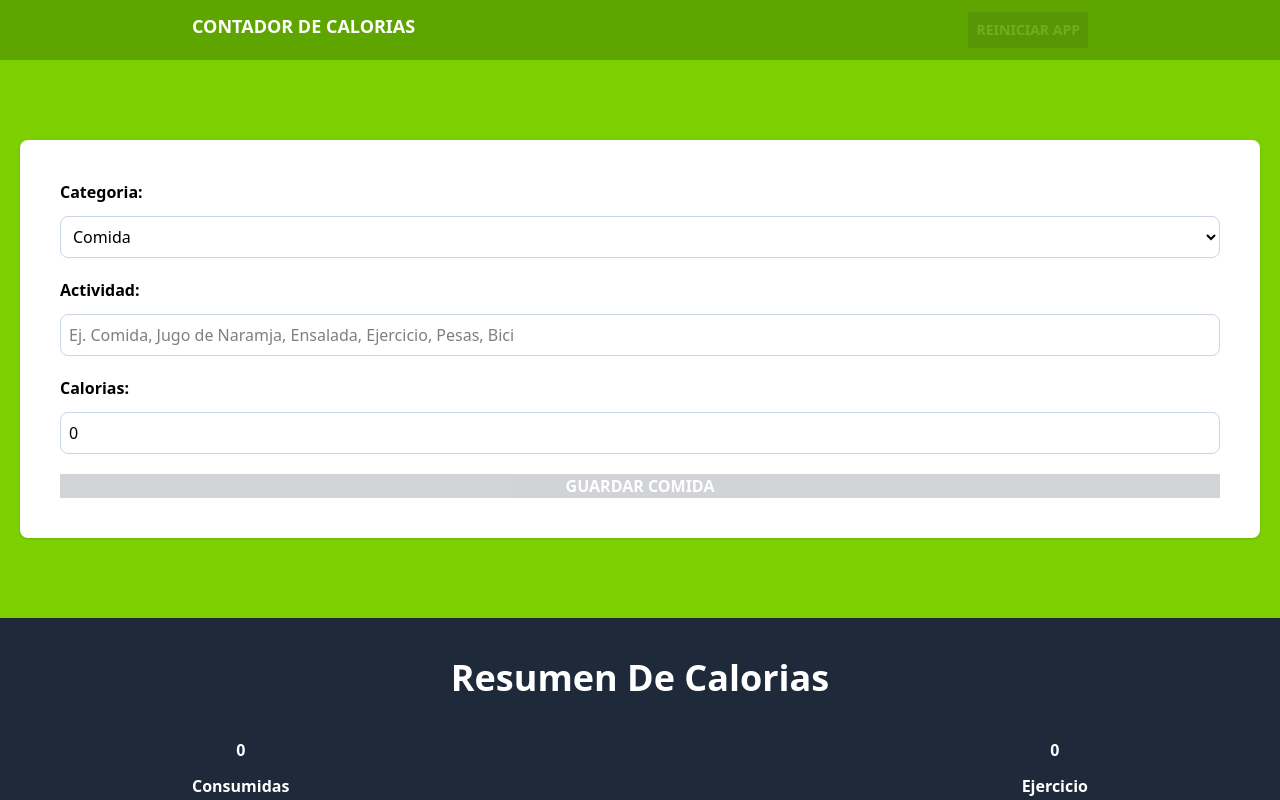
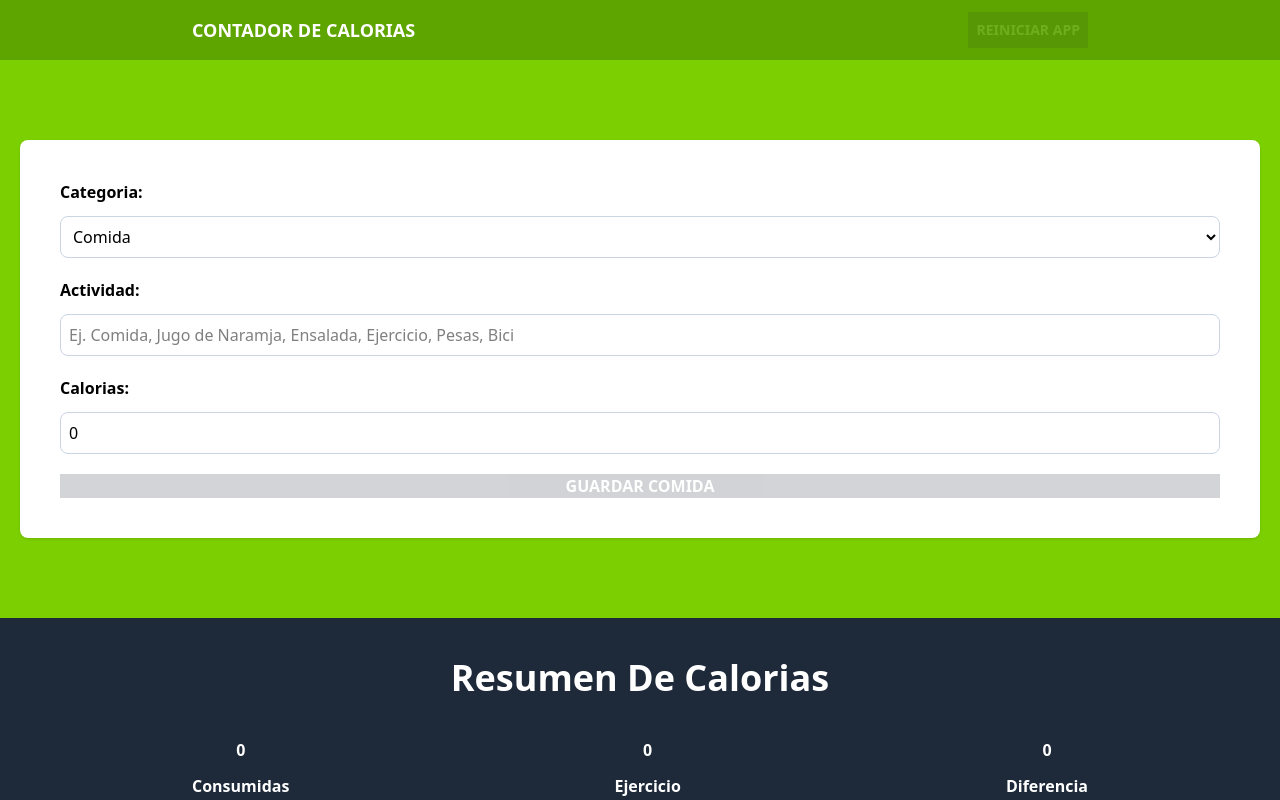
Before and after one commit to Lilian1306/TypeScriptCT, a React (Vite) app: page / in a window 1280 px wide. Shown: the top 800 px of the page. Built offline with nearby package versions, Linux system fonts and the light colour scheme.

Commit message:
Mostando la diferencia entre comida y ejercicio, usando useReducer

```diff
--- a/src/App.tsx
+++ b/src/App.tsx
@@ -19,7 +19,7 @@ function App() {
   return (
     <>
       <header className="bg-lime-600 py-3">
-        <div className="max-w-4xl mx-auto flex justify-between">
+        <div className="max-w-4xl mx-auto flex justify-between items-center">
           <h1 className="text-center text-lg font-bold text-white uppercase">
             Contador de Calorias
           </h1>
--- a/src/components/CalorieTracker.tsx
+++ b/src/components/CalorieTracker.tsx
@@ -8,10 +8,9 @@ type CalorieTrackerProps = {
 
 export default function CalorieTracker({ activities }: CalorieTrackerProps) {
   // Contadores
-  const caloriesConsumed = useMemo(() => activities.reduce((total, activity) => activity.category === 1 ? total + activity.calorias : total, 0),[activities]);5.22+8.33
-
-
-  const caloriesBurned = useMemo(() => activities.reduce((total, activity) => activity.category === 2 ? total + activity.calorias : total, 0), [activities])
+  const caloriesConsumed = useMemo(() => activities.reduce((total, activity) => activity.category === 1 ? total + activity.calorias : total, 0),[activities]);
+  const caloriesBurned = useMemo(() => activities.reduce((total, activity) => activity.category === 2 ? total + activity.calorias : total, 0), [activities]);
+  const netCalories = useMemo(() => caloriesConsumed - caloriesBurned, [activities])
 
   return (
     <>
@@ -28,6 +27,10 @@ export default function CalorieTracker({ activities }: CalorieTrackerProps) {
            calories={caloriesBurned}
            text='Ejercicio'
        />
+       <CaloriesDisplay
+           calories={netCalories}
+           text='Diferencia'
+       />
       </div>
     </>
   );
```
